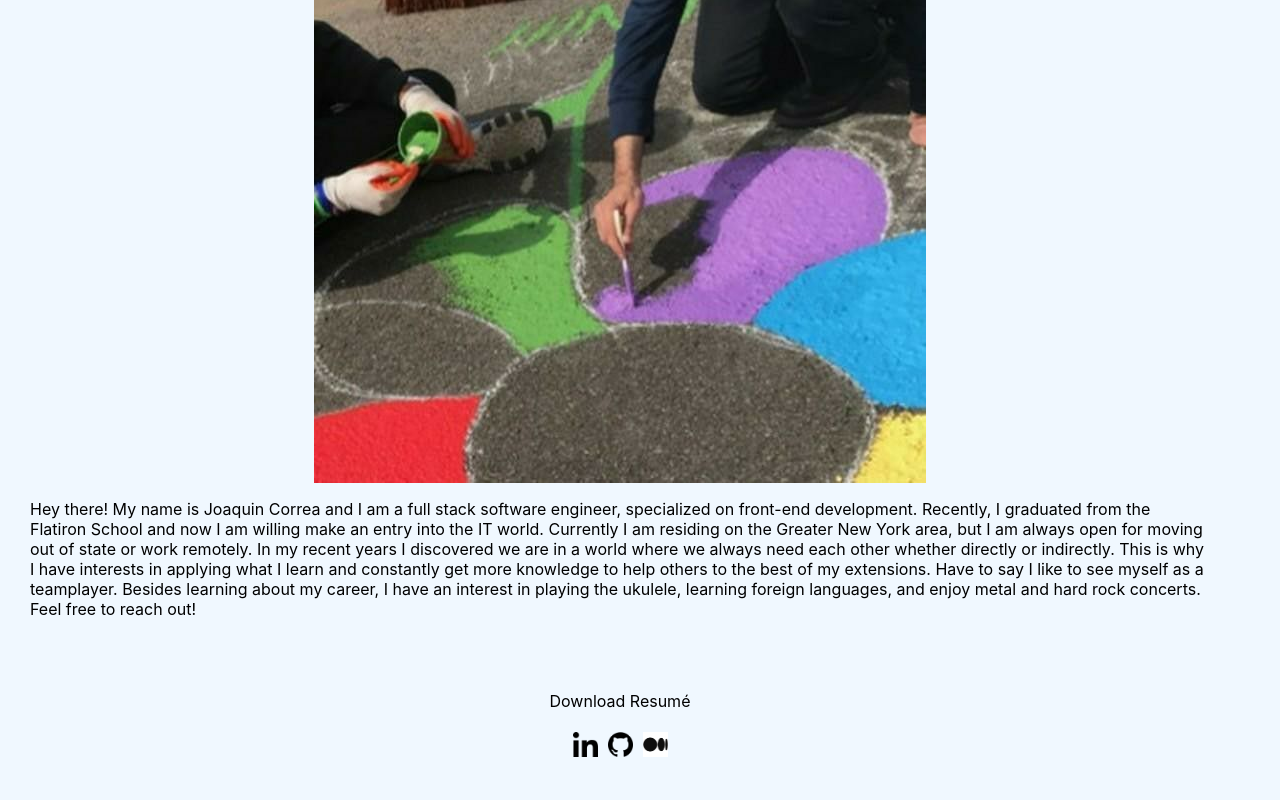
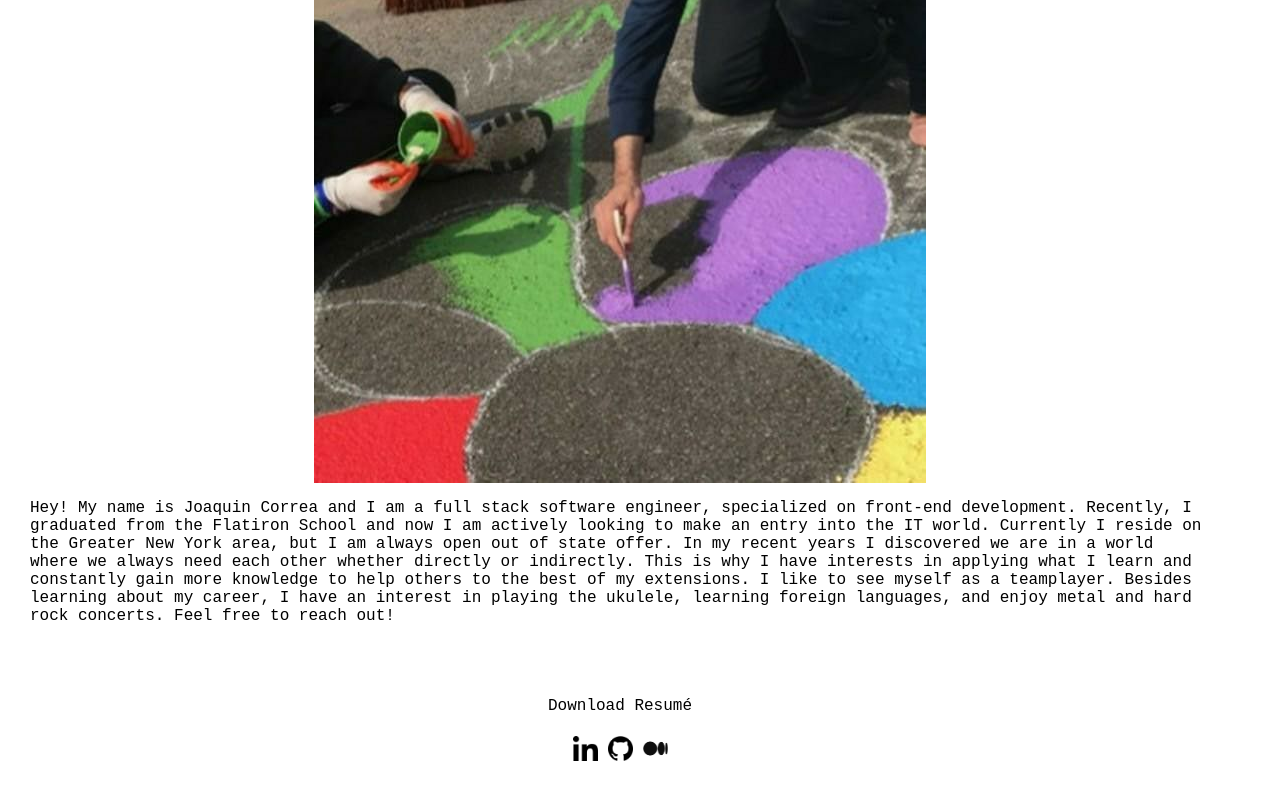
Before and after one commit to jecorrea-cloud/portfolio, a React (Create React App) app: page /about in a window 1280 px wide. Shown: the part 590-1390 px from the top of the page. Built offline with nearby package versions, Linux system fonts and the light colour scheme.

Commit message:
edited css

```diff
--- a/src/App.css
+++ b/src/App.css
@@ -38,11 +38,11 @@
 } */
 
 .App {
-  font-family: Chivo;
+  font-family: 'Roboto Mono', monospace;
 }
 
 body{
-  background-color: rgb(240, 248, 255);
+  background-color: white;
   min-height: 250%;
   width:100vw;
   margin-top: 50px;
@@ -100,3 +100,7 @@ div.about-info{
   color: rgb(66, 65, 65);
   text-decoration: none;
 }
+
+p{
+  font-family: 'Roboto Mono', monospace;
+}
--- a/src/components/About.js
+++ b/src/components/About.js
@@ -14,10 +14,12 @@ export default class About extends Component {
                     <img alt="pic" src={hidden}/>
                 </div>
 
-                <p> Hey there! My name is Joaquin Correa and I am a full stack software engineer, specialized on front-end
-                development. Recently, I graduated from the Flatiron School and now I am willing make an entry into the IT world.
-                Currently I am residing on the Greater New York area, but I am always open for moving out of state or work remotely. In my recent years I discovered we are in a world where we always need each other whether directly or indirectly. This is why I have interests in
-                applying what I learn and constantly get more knowledge to help others to the best of my extensions. Have to say I like to see myself as a teamplayer. Besides learning about my career, I have an interest in playing the ukulele, learning foreign languages, and enjoy metal and hard rock concerts. Feel free to reach out!</p>
+                <p>
+                    Hey! My name is Joaquin Correa and I am a full stack software engineer, specialized on front-end
+                development. Recently, I graduated from the Flatiron School and now I am actively looking to make an entry into the IT world.
+                Currently I reside on the Greater New York area, but I am always open out of state offer. In my recent years I discovered we are in a world where we always need each other whether directly or indirectly. This is why I have interests in
+                applying what I learn and constantly gain more knowledge to help others to the best of my extensions. I like to see myself as a teamplayer. Besides learning about my career, I have an interest in playing the ukulele, learning foreign languages, and enjoy metal and hard rock concerts. Feel free to reach out!
+                </p>
                 <br/>
                 <br/>
                 <div className="social-links">
--- a/src/components/NavBar.js
+++ b/src/components/NavBar.js
@@ -6,7 +6,7 @@ class NavBar extends Component {
     return (
       <div className="nav-bar">
         <NavLink to="/" className="inactive" activeClassName="active"><h1>Joaquin Correa</h1></NavLink>
-        <h4>Full stack software engineer specialized on front end development and with a passion to help others.</h4> <NavLink to="/">Projects</NavLink> <NavLink to="/about">About</NavLink>
+        <h4>Full stack software engineer specialized on front end development</h4> <NavLink to="/" >Projects</NavLink> <NavLink to="/about" className="inactive" activeClassName="active">About</NavLink>
       </div>
     );
   }
```
